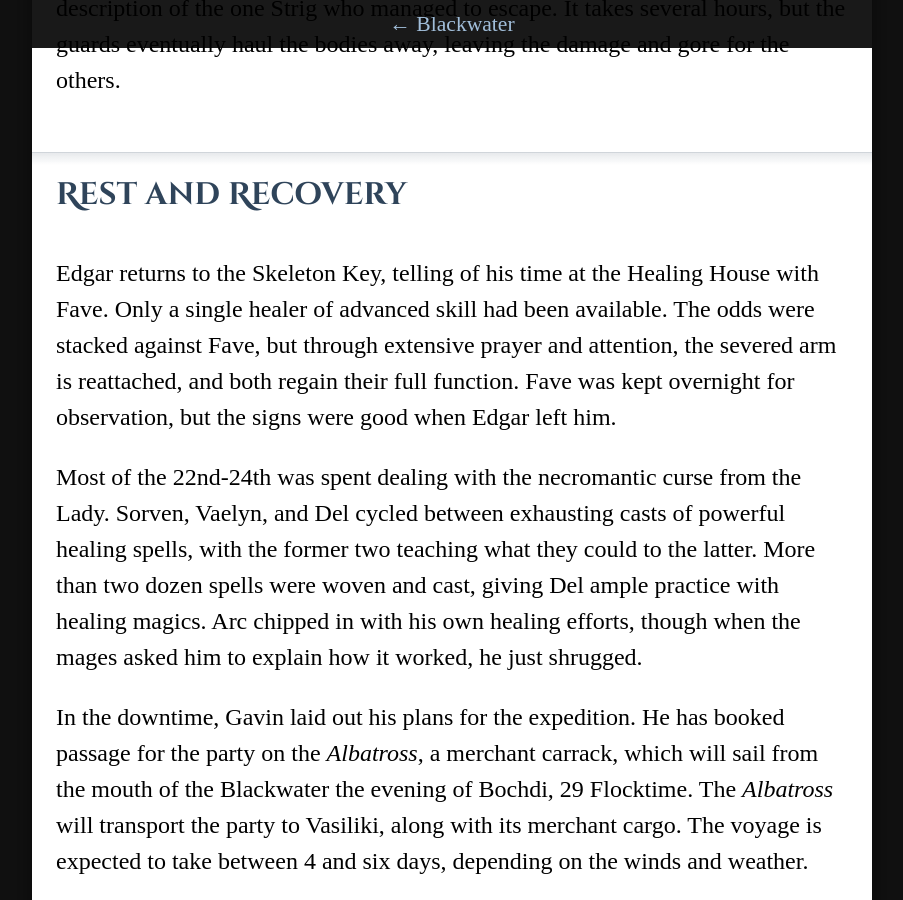
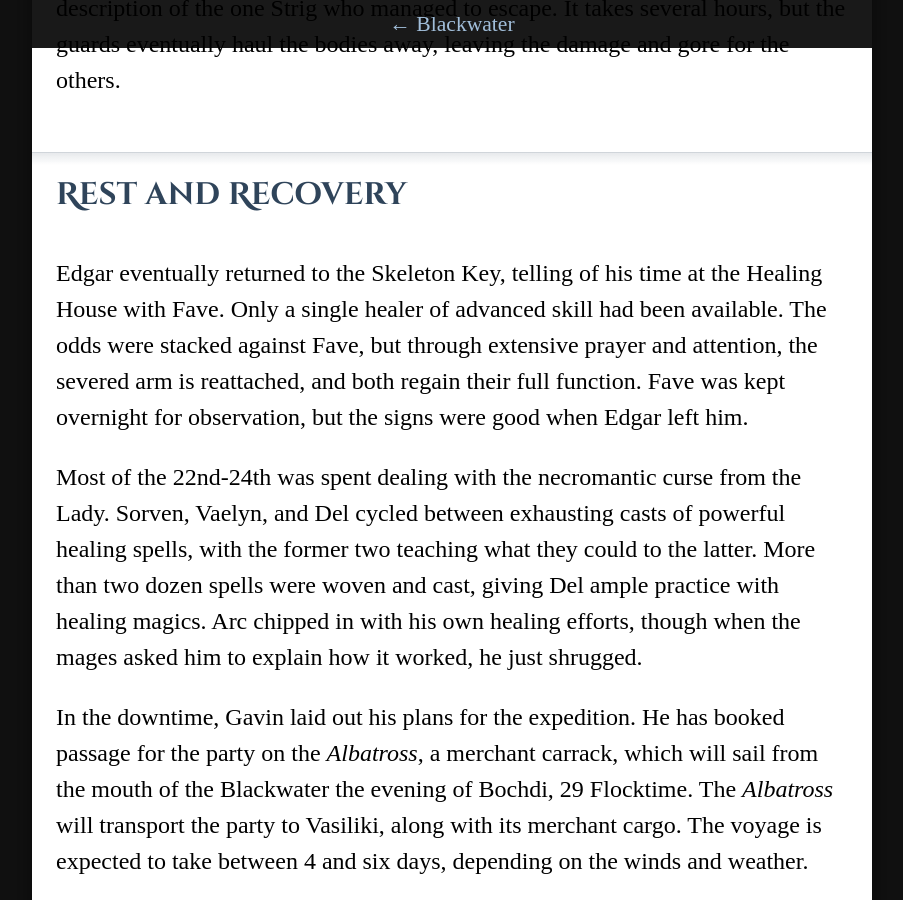
Before and after one commit to rickosborne/ttrpg, a Jekyll site: the page built from blackwater/sessions/2021-05-02-tooth-and-claw.md, in a window 1280 px wide and 900 px high, scrolled down 3602 px. Shown: the whole window, without its empty margins (188-1091 px from the left). Built offline with Jekyll 4.4.1, drawn with Linux system fonts in a browser that asks for light colours; some web fonts are replaced; our own code applies the rules of GitHub Pages for plain Markdown files.

Commit message:
Session 33: Tooth & Claw

```diff
--- a/blackwater/sessions/2021-05-02-tooth-and-claw.md
+++ b/blackwater/sessions/2021-05-02-tooth-and-claw.md
@@ -96,7 +96,7 @@ It takes several hours, but the guards eventually haul the bodies away, leaving
 
 ## Rest and Recovery
 
-Edgar returns to the Skeleton Key, telling of his time at the Healing House with Fave.
+Edgar eventually returned to the Skeleton Key, telling of his time at the Healing House with Fave.
 Only a single healer of advanced skill had been available.
 The odds were stacked against Fave, but through extensive prayer and attention, the severed arm is reattached, and both regain their full function.
 Fave was kept overnight for observation, but the signs were good when Edgar left him.
```
